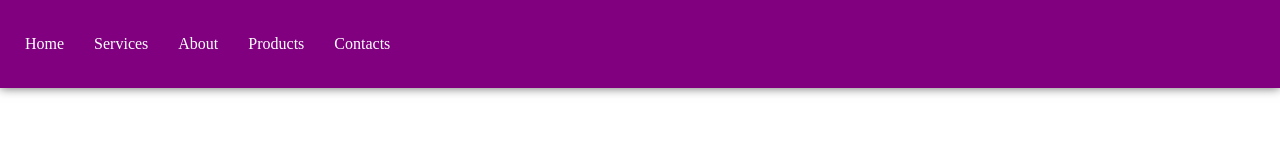
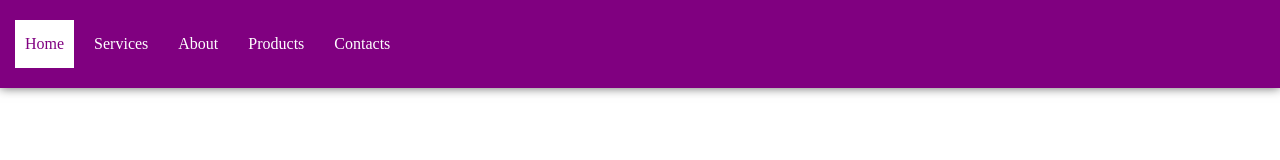
Before and after one commit to LoLiPoP190/5.12.22, a plain HTML site: page index.html in a window 1280 px wide. Drawn offline with Linux system fonts and the light colour scheme.

```diff
--- a/index.html
+++ b/index.html
@@ -8,7 +8,7 @@
       <nav>
         <ul class="nav">
           <li class="nav-item">
-            <a href="#" class="nav-link">Home</a>
+            <a href="./index.html" class="nav-link active">Home</a>
           </li>
           <li class="nav-item">
             <a href="#" class="nav-link">Services</a>
--- a/style.css
+++ b/style.css
@@ -107,3 +107,7 @@ body {
 .nav .nav-item .nav-link:hover{
   color: rgb(182, 182, 182);
 }
+.nav .nav-link.active{
+  color: purple;
+  background-color: white;
+}
```
